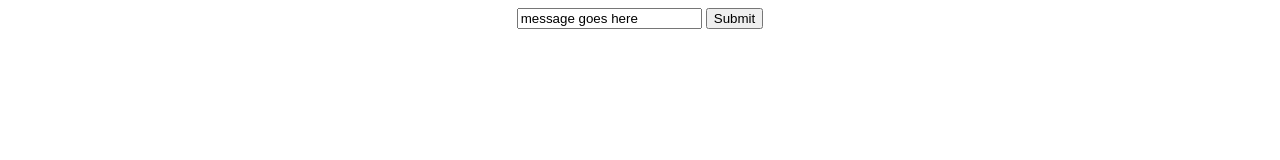
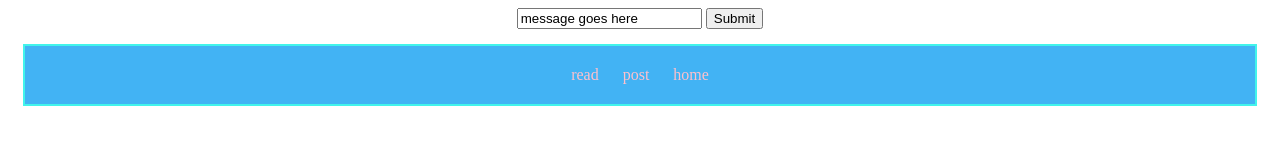
Before and after one commit to girlcodeakl/otahuhu2017, a plain HTML site: page public/post.html in a window 1280 px wide. Drawn offline with Linux system fonts and the light colour scheme.

Commit message:
we added the home button to every page.

```diff
--- a/public/post.html
+++ b/public/post.html
@@ -8,6 +8,11 @@
       <form method="post" action="/posts">
           <input type="text" name="message" value="message goes here">
           <input type="submit" value="Submit">
+          <div class="navbar">
+            <a href="feed.html">read </a>
+            <a href="post.html">post</a>
+            <a href="index.html"> home</a>
+          </div>
       </form>
   </body>
 </html>
```
Also changed, not shown: public/feed.html (+6 -0 lines).
